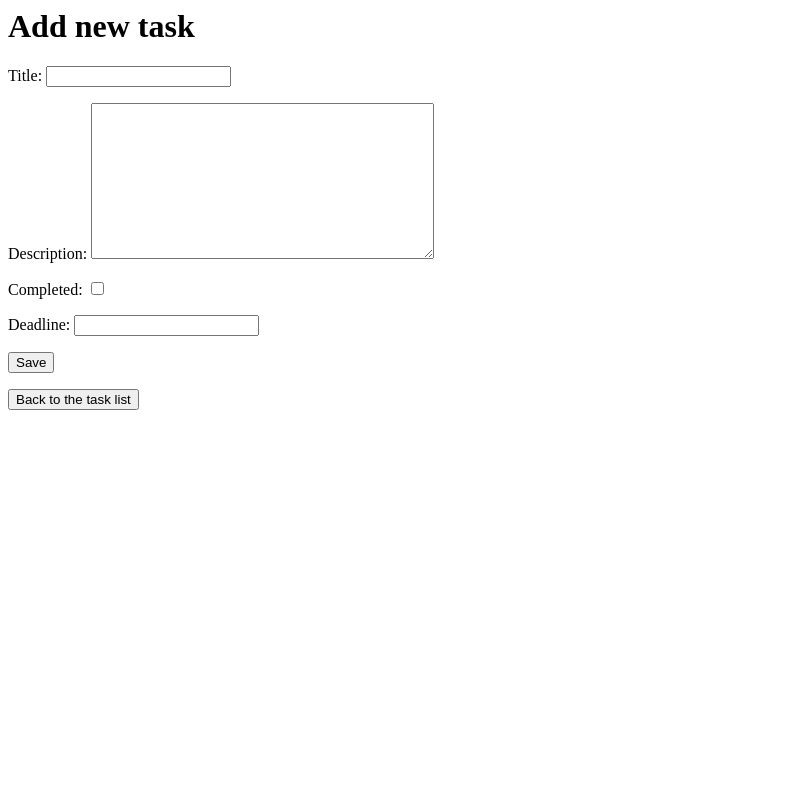
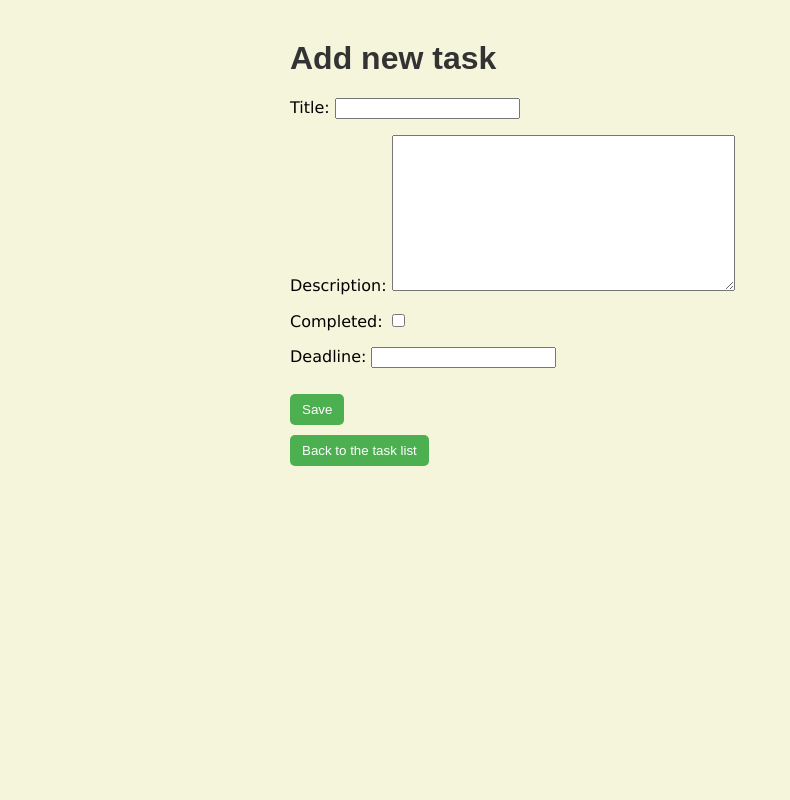
Before and after one commit to JaroDomcio/ToDoListDjango, a Django app: page /create_task in a window 1280 px wide. Shown: the whole page, without its empty margins (0-790 px from the left). Run offline with Django 5.2, Linux system fonts and the light colour scheme.

Commit message:
Implemented easy css front

```diff
--- /dev/null
+++ b/static/style.css
@@ -0,0 +1,70 @@
+
+body {
+    background-color: beige;
+    font-family: Verdana, sans-serif;
+    margin: 40px;
+}
+
+
+main {
+    max-width: 700px;
+    margin: 0 auto;
+}
+
+
+h1, h2 {
+    color: #333;
+    font-family: Arial, sans-serif;
+}
+
+
+ul {
+    list-style-type: none;
+    padding: 0;
+}
+
+li {
+    background-color: white;
+    padding: 12px;
+    margin-bottom: 10px;
+    border-radius: 8px;
+    box-shadow: 0 2px 5px rgba(0,0,0,0.1);
+}
+
+
+li strong {
+    font-size: 18px;
+    display: block;
+}
+
+
+li small {
+    color: #666;
+    font-size: 14px;
+}
+
+
+button {
+    padding: 8px 12px;
+    background-color: #4CAF50;
+    color: white;
+    border: none;
+    border-radius: 5px;
+    cursor: pointer;
+    margin-top: 10px;
+    transition: background-color 0.3s ease;
+}
+
+button:hover {
+    background-color: #45a049;
+}
+
+
+a {
+    text-decoration: none;
+    color: inherit;
+}
+
+a:hover strong {
+    text-decoration: underline;
+}
--- a/templates/base.html
+++ b/templates/base.html
@@ -0,0 +1,16 @@
+{% load static %}
+<!DOCTYPE html>
+<html lang="en">
+<head>
+    <meta charset="UTF-8">
+    <title>{% block title %}To-Do List{% endblock %}</title>
+
+    <link rel="stylesheet" href="{% static 'style.css' %}">
+</head>
+<body>
+    <main>
+        {% block content %}
+        {% endblock %}
+    </main>
+</body>
+</html>
--- a/templates/create_or_edit_task.html
+++ b/templates/create_or_edit_task.html
@@ -1,4 +1,5 @@
-<body>
+{% extends 'base.html' %}
+{% block content %}
     {% if edit_mode == False %}
         <h1> Add new task</h1>
     {% else %}
@@ -12,4 +13,4 @@
     <a href="{% url 'task_list' %}">
         <button>Back to the task list</button>
     </a>
-</body>
+{% endblock content %}
--- a/templates/task_detail.html
+++ b/templates/task_detail.html
@@ -1,3 +1,5 @@
+{% extends 'base.html' %}
+{% block content %}
 <h2>Choosen task details</h2>
 
 <div><strong>{{ task.title }}</strong></div>
@@ -20,3 +22,4 @@
     <button>Back to task list</button>
 </a>
 </div>
+{% endblock content %}
--- a/templates/task_list.html
+++ b/templates/task_list.html
@@ -1,5 +1,5 @@
-{#{% extends 'base.html' %}#}
-{#{% block content %}#}
+{% extends 'base.html' %}
+{% block content %}
 <h2>Your taks:</h2>
 <ul>
     {% for task in tasks %}
@@ -16,4 +16,4 @@
         <button> New Task </button>
     </a>
 </ul>
-{#{% endblock %}#}
+{% endblock content %}
--- a/todo_project/settings.py
+++ b/todo_project/settings.py
@@ -53,6 +53,9 @@ MIDDLEWARE = [
 ]
 
 ROOT_URLCONF = 'todo_project.urls'
+
+STATIC_URL = 'static'
+STATICFILES_DIRS = [BASE_DIR / 'static']
 
 TEMPLATES = [
     {
```
